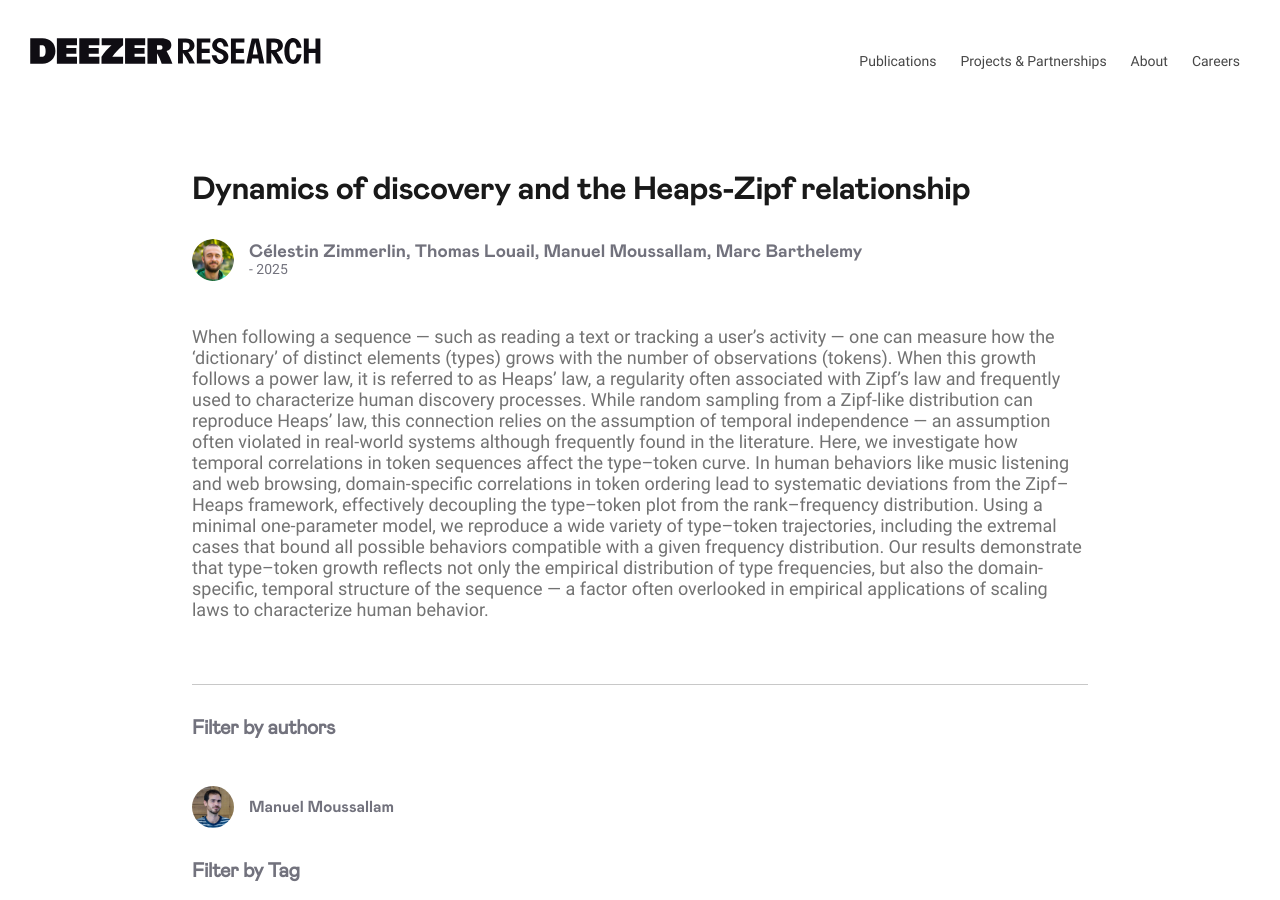
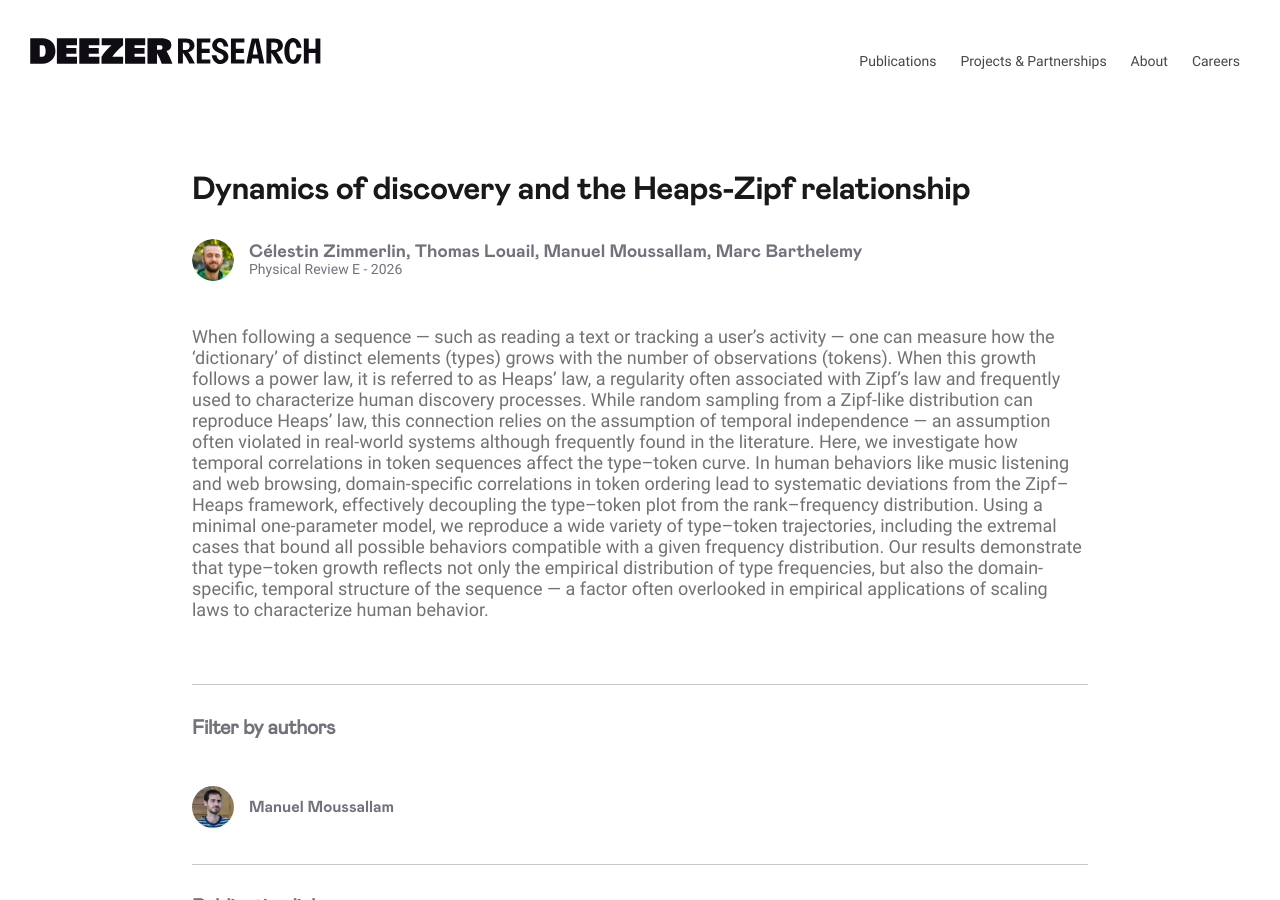
Before and after one commit to deezer/deezer.github.io, a Jekyll site: the page built from _posts/2026-03-01-physreve-czimmerlin.md, in a window 1280 px wide and 900 px high. Built offline with Jekyll 4.4.1, drawn with Linux system fonts in a browser that asks for light colours; comment, search, counter and statistics services are not loaded.

Commit message:
fix date and labels

```diff
--- a/_posts/2026-03-01-physreve-czimmerlin.md
+++ b/_posts/2026-03-01-physreve-czimmerlin.md
@@ -1,20 +1,19 @@
 ---
 layout: post
 title: "Dynamics of discovery and the Heaps-Zipf relationship"
-date: 2020-04-22 18:00:00 +0200
+date: 2026-04-22 18:00:00 +0200
 category: Publication
 author: czimmerlin
 readtime: 1
 domains:
- - MIR
 people:
  - czimmerlin
  - mmoussallam
 projects:
  - MIXTAPES
-publication_type: journal
+publication_type: conference
 publication_title: "Dynamics of discovery and the Heaps-Zipf relationship"
-publication_year: 2025
+publication_year: 2026
 publication_authors: Célestin Zimmerlin, Thomas Louail, Manuel Moussallam, Marc Barthelemy
 publication_conference: Physical Review E
 publication_preprint: "https://arxiv.org/pdf/2510.21481"
```
